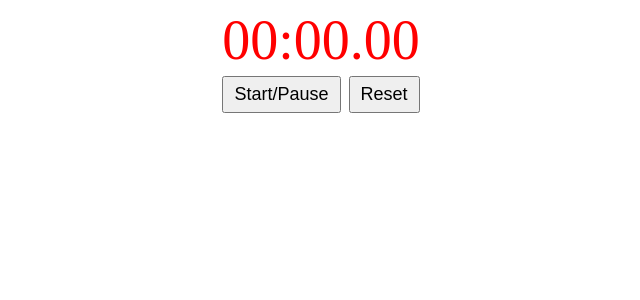
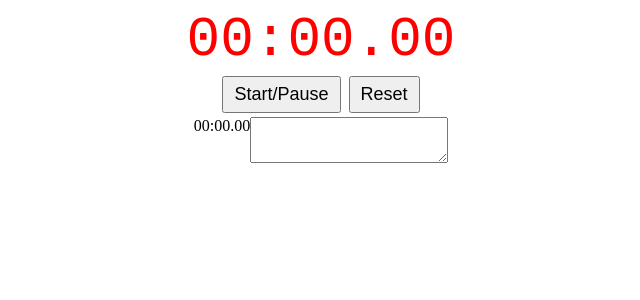
Before and after one commit to jacobrienstra/notetime, a React (Create React App) app: page / in a window 1280 px wide. Shown: the top 300 px of the page, without its empty margins (319-959 px from the left). Built offline with nearby package versions, Linux system fonts and the light colour scheme.

Commit message:
MVP and i mean MINIMUM

```diff
--- a/package.json
+++ b/package.json
@@ -44,7 +44,7 @@
     "stylelint-prettier": "^2.0.0"
   },
   "scripts": {
-    "start": "react-app-rewired start",
+    "start": "react-app-rewired start --no-cache",
     "build": "react-app-rewired build",
     "test": "react-app-rewired test --env=jsdom",
     "eject": "react-scirpts eject"
--- a/src/App.tsx
+++ b/src/App.tsx
@@ -1,10 +1,23 @@
-import { useState, useEffect } from "react";
+import React, {
+  useState,
+  useEffect,
+  KeyboardEventHandler,
+  KeyboardEvent,
+  ChangeEvent,
+  ChangeEventHandler,
+} from "react";
 import { css } from "@emotion/react";
+
+import timeString from "./util";
+import Entry, { EntryProps } from "./Entry";
 
 const rootStyle = css`
   margin: 0;
   width: 100%;
   height: 100%;
+  display: flex;
+  flex-direction: column;
+  align-items: center;
 `;
 
 const timerStyle = css`
@@ -12,10 +25,11 @@ const timerStyle = css`
   flex-direction: column;
   align-items: center;
 `;
-const displayStyle = css`
+
+const timerDisplayStyle = css`
   font-size: 56px;
   color: red;
-  text-align: center;
+  font-family: monospace;
 `;
 
 const buttonStyle = css`
@@ -29,10 +43,31 @@ const buttonStyle = css`
   }
 `;
 
+const textEntry = css`
+  padding: 6px;
+  font-size: 14px;
+`;
+
+const entriesStyle = css`
+  display: flex;
+  flex-direction: column;
+  align-content: center;
+  align-items: center;
+`;
+
+const curEntryStyle = css`
+  display: flex;
+  flex-direction: row;
+  align-items: flex-start;
+`;
+
 function App(): JSX.Element {
   const [isActive, setIsActive] = useState<boolean>(false);
   const [isPaused, setIsPaused] = useState<boolean>(false);
   const [time, setTime] = useState<number>(0);
+  const [lap, setLap] = useState<number>(0);
+  const [text, setText] = useState<string>("");
+  const [entries, setEntries] = useState<EntryProps[]>([]);
 
   useEffect(() => {
     let interval: ReturnType<typeof setInterval> | null = null;
@@ -72,21 +107,34 @@ function App(): JSX.Element {
   const handleReset = () => {
     setIsActive(false);
     setTime(0);
+    setLap(0);
+  };
+
+  const handleOnKeyUp: KeyboardEventHandler<HTMLTextAreaElement> = (
+    e: KeyboardEvent<HTMLTextAreaElement>
+  ) => {
+    if (e.key === "Enter") {
+      e.preventDefault();
+      if (text.trim() !== "") {
+        const entry = { time: lap, text };
+        setEntries((ev) => [...ev, entry]);
+      }
+      setLap(time);
+      setText("");
+    }
+  };
+
+  const handleChange: ChangeEventHandler<HTMLTextAreaElement> = (
+    event: ChangeEvent<HTMLTextAreaElement>
+  ) => {
+    setText(event.target.value);
   };
 
   return (
-    <div className="App" css={rootStyle}>
+    <div className="app" css={rootStyle}>
       <div className="timer" css={timerStyle}>
-        <div className="timer-display" css={displayStyle}>
-          <span className="digits">
-            {`0${Math.floor((time / 60000) % 60)}`.slice(-2)}:
-          </span>
-          <span className="digits">
-            {`0${Math.floor((time / 1000) % 60)}`.slice(-2)}.
-          </span>
-          <span className="digits mili-sec">
-            {`0${(time / 10) % 100}`.slice(-2)}
-          </span>
+        <div className="timerDisplay" css={timerDisplayStyle}>
+          {timeString(time)}
         </div>
         <div className="buttons" css={buttonStyle}>
           <button type="button" onClick={handleStartPause}>
@@ -97,6 +145,23 @@ function App(): JSX.Element {
           </button>
         </div>
       </div>
+      <div className="entries" css={entriesStyle}>
+        <div className="currentEntry" css={curEntryStyle}>
+          {timeString(lap)}
+          <textarea
+            value={text}
+            onKeyUp={handleOnKeyUp}
+            onChange={handleChange}
+            css={textEntry}
+          />
+        </div>
+        {entries
+          .slice()
+          .reverse()
+          .map((e) => (
+            <Entry {...e} key={e.time} />
+          ))}
+      </div>
     </div>
   );
 }
--- /dev/null
+++ b/src/Entry.tsx
@@ -0,0 +1,30 @@
+import * as React from "react";
+import { css } from "@emotion/react";
+
+import timeString from "./util";
+
+const timeStringStyle = css`
+  color: blue;
+  font-family: monospace;
+`;
+
+const textStyle = css`
+  color: black;
+  font-family: serif;
+`;
+
+export type EntryProps = {
+  time: number;
+  text: string;
+};
+
+function Entry({ time, text }: EntryProps): JSX.Element {
+  return (
+    <div>
+      <span css={timeStringStyle}>[[{timeString(time)}]] - </span>
+      <span css={textStyle}>{text}</span>
+    </div>
+  );
+}
+
+export default Entry;
--- /dev/null
+++ b/src/util.tsx
@@ -0,0 +1,9 @@
+const timeString = (time: number): string => {
+  const minutes = `0${Math.floor((time / 60000) % 60)}`.slice(-2);
+  const seconds = `0${Math.floor((time / 1000) % 60)}`.slice(-2);
+  const hundredths = `0${(time / 10) % 100}`.slice(-2);
+
+  return `${minutes}:${seconds}.${hundredths}`;
+};
+
+export default timeString;
```
Also changed, not shown: .eslintrc.js.
